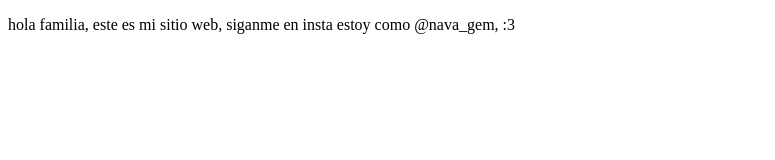
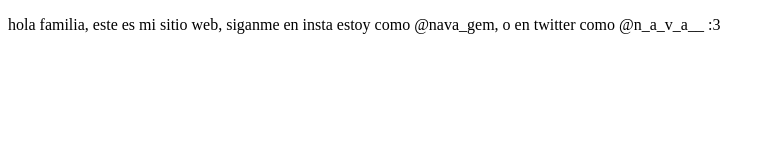
Before and after one commit to Jose-Navarrete-0/pernalProyects, a plain HTML site: page index.html in a window 1280 px wide. Shown: the whole page, without its empty margins (0-775 px from the left). Drawn offline with Linux system fonts and the light colour scheme.

Commit message:
cambios se agrego el twitter

```diff
--- a/index.html
+++ b/index.html
@@ -8,7 +8,7 @@
 <body>
     <p>
         hola familia, este es mi sitio web, siganme en insta
-        estoy como @nava_gem, :3
+        estoy como @nava_gem, o en twitter como @n_a_v_a__ :3
     </p>
 </body>
 </html>
```
